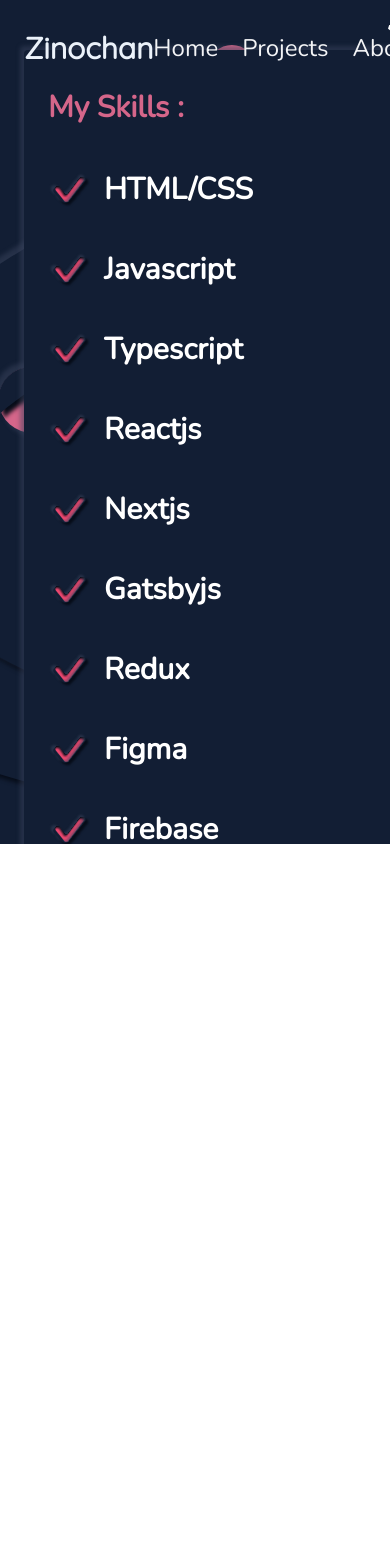
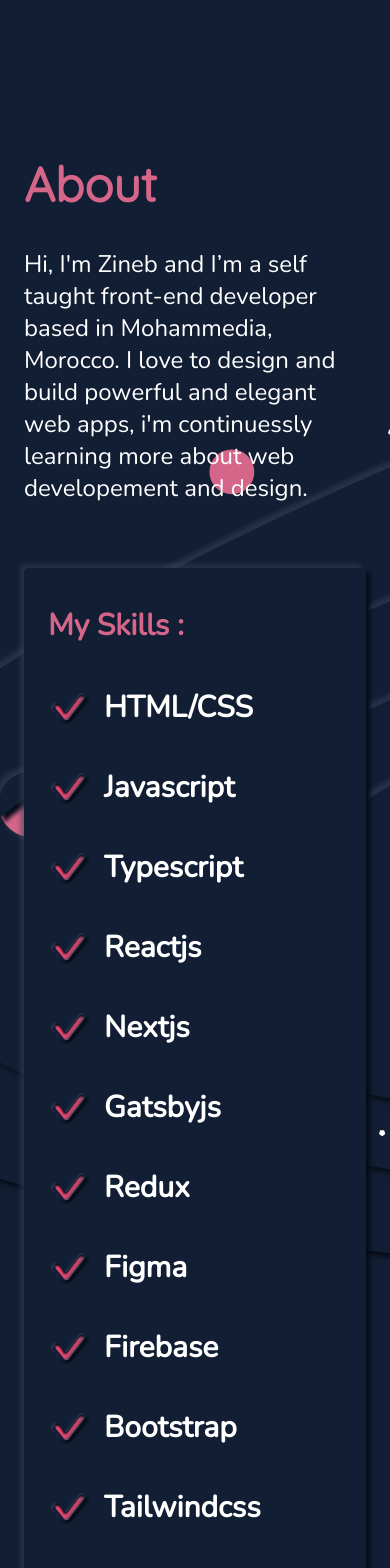
Before and after one commit to ZinoChan/neumorphism, a React (Create React App) app: page /about in a window 390 px wide. Shown: the top 1568 px of the page. Before the commit the page ends 844 px from the top, so only its background shows below. Built offline with nearby package versions, Linux system fonts and the light colour scheme.

Commit message:
finish responsive design

```diff
--- a/src/App.js
+++ b/src/App.js
@@ -11,7 +11,7 @@ function App() {
     setDarkTheme(!darkTheme);
   };
   return (
-    <main className='overflow-x-hidden min-h-screen min-w-screen bg-light-theme dark:bg-dark-theme transition-all duration-150'>
+    <main className='overflow-x-hidden min-h-screen min-w-screen bg-light-theme dark:bg-dark-theme '>
       <Header darkTheme={darkTheme} toggleTheme={toggleTheme} />
       <AppRoute darkTheme={darkTheme} />
     </main>
--- a/src/components/Header.jsx
+++ b/src/components/Header.jsx
@@ -2,7 +2,7 @@ import NavList from "./ui/NavList";
 
 const Header = ({ darkTheme, toggleTheme }) => {
   return (
-    <header className='fixed w-screen py-6 top-0 left-0 z-10'>
+    <header className='absolute top-0 left-0 w-screen py-6 top-0 left-0 z-10 hidden lg:block'>
       <div className='max-w-screen-2xl mx-auto px-6'>
         <nav className='flex items-center justify-between'>
           <div className='logo'>
--- a/src/components/Theme.jsx
+++ b/src/components/Theme.jsx
@@ -11,7 +11,7 @@ const Theme = ({ darkTheme, toggleTheme }) => {
       text-dark-theme active:shadow-light-inset
       dark:active:shadow-dark-inset dark:text-white
       dark:bg-dark-theme dark:shadow-dark-theme p-2
-      rounded-full text-2xl'
+      rounded-full text-2xl w-12 h-12 flex items-center justify-center'
     >
       {darkTheme ? (
         <FontAwesomeIcon icon={faSun} />
--- a/src/components/ui/Button.jsx
+++ b/src/components/ui/Button.jsx
@@ -3,7 +3,7 @@ import { motion } from "framer-motion";
 const Button = ({
   children,
   rounded = "rounded",
-  padding = "px-8 py-3",
+  padding = "md:px-8 md:py-3 sm:px-6 px-4 py-2",
   className = "",
   inset = false,
   onClick,
@@ -21,7 +21,7 @@ const Button = ({
       font-nunito
             focus:outline-none
            ${rounded} ${padding}
-            ${className} text-2xl text-dark-theme
+            ${className} md:text-2xl text-md text-dark-theme
             bg-light-theme ${
               inset
                 ? "shadow-light-inset dark:shadow-dark-inset text-main dark:text-main"
--- a/src/components/ui/ProjectCard.jsx
+++ b/src/components/ui/ProjectCard.jsx
@@ -18,7 +18,7 @@ const ProjectCard = ({ custom }) => {
       custom={custom}
       className='rounded bg-light-theme
      shadow-light-theme dark:bg-dark-theme
-     dark:shadow-dark-theme p-6'
+     dark:shadow-dark-theme md:p-6 p-2'
     >
       <motion.div
         variants={slideUp}
@@ -48,7 +48,7 @@ const ProjectCard = ({ custom }) => {
         initial='initial'
         animate='visible'
         custom={custom + 0.9}
-        className='rounded p-6 bg-light-theme shadow-light-theme dark:bg-dark-theme dark:shadow-dark-theme mb-6'
+        className='rounded md:p-6 p-2  bg-light-theme shadow-light-theme dark:bg-dark-theme dark:shadow-dark-theme mb-6'
       >
         <img src={run} alt='ecommerce project' className='w-full rounded' />
       </motion.div>
--- a/src/components/ui/Title.jsx
+++ b/src/components/ui/Title.jsx
@@ -5,7 +5,7 @@ const Title = ({ motion, variants, children }) => {
       initial='initial'
       animate='visible'
       custom={0.1}
-      className='text-6xl font-bold font-custom text-main mb-6'
+      className='mb-10 sm:text-6xl text-5xl font-bold font-custom text-main xl:mb-6'
     >
       {children}
     </motion.h2>
--- a/src/data.js
+++ b/src/data.js
@@ -23,3 +23,18 @@ export const socials = [
   { link: "https://github.com/ZinoChan", icon: faInstagram, id: "lkdjozj" },
   { link: "https://github.com/ZinoChan", icon: faTwitter, id: "lkdjozijs" },
 ];
+
+export const skills = [
+  "HTML/CSS",
+  "Javascript",
+  "Typescript",
+  "Reactjs",
+  "Nextjs",
+  "Gatsbyjs",
+  "Redux",
+  "Figma",
+  "Firebase",
+  "Bootstrap",
+  "Tailwindcss",
+  "Webpack",
+];
--- a/src/pages/About.jsx
+++ b/src/pages/About.jsx
@@ -1,19 +1,25 @@
-import { slideUp, slideDown } from "../utils/motionVariants";
+import {
+  slideUp,
+  slideToRight,
+  slideToLeft,
+  slideDown,
+} from "../utils/motionVariants";
 import { motion } from "framer-motion";
 import Title from "../components/ui/Title";
 import darkCheckMark from "../images/dark_check.svg";
 import lightCheckMark from "../images/light_check.svg";
 import darkBg from "../images/darkBg.svg";
 import lightBg from "../images/lightBg.svg";
+import { skills } from "../data";
 
 const About = ({ darkTheme }) => {
   return (
     <section
-      className='relative min-h-screen bg-right bg-right bg-no-repeat'
+      className='relative min-h-screen bg-right bg-right bg-no-repeat 2xl:pt-0 pt-40'
       style={{ backgroundImage: `url(${darkTheme ? darkBg : lightBg})` }}
     >
       <div className='max-w-screen-2xl mx-auto px-6 min-h-screen'>
-        <div className='absolute  top-1/2 transform -translate-y-1/2 w-full'>
+        <div className='xl:absolute  xl:top-1/2 xl:transform xl:-translate-y-1/2 w-full'>
           <Title variants={slideUp} motion={motion}>
             About
           </Title>
@@ -24,9 +30,10 @@ const About = ({ darkTheme }) => {
             custom={0.3}
             className='mb-16 text-2xl text-gray-900 dark:text-white font-nunito max-w-screen-lg'
           >
-            I’m a self taught front-end developer based in Mohammedia, Morocco.
-            I love to design and build powerful and elegant web apps, i'm
-            continuessly learning more about web developement and design.
+            Hi, I'm Zineb and I’m a self taught front-end developer based in
+            Mohammedia, Morocco. I love to design and build powerful and elegant
+            web apps, i'm continuessly learning more about web developement and
+            design.
           </motion.p>
           <div
             className='rounded bg-light-theme
@@ -35,46 +42,39 @@ const About = ({ darkTheme }) => {
          max-w-screen-lg
          '
           >
-            <h3 className='font-bold text-main font-nunito text-3xl mb-10'>
-              My Skills :
-            </h3>
-            <motion.ul
-              variants={slideUp}
+            <motion.h3
+              variants={slideDown}
               initial='initial'
               animate='visible'
               custom={0.4}
-              className='grid xl:grid-cols-3 gap-8 xl:grid-rows-4'
+              className='font-bold text-main font-nunito text-3xl mb-10'
             >
-              {[
-                "HTML/CSS",
-                "Javascript",
-                "Typescript",
-                "Reactjs",
-                "Nextjs",
-                "Gatsbyjs",
-                "Redux",
-                "Figma",
-                "Firebase",
-                "Bootstrap",
-                "Tailwindcss",
-                "Webpack",
-              ].map((skill, i) => (
-                <motion.li
-                  key={i}
-                  variants={slideDown}
-                  className='flex space-x-2 items-center'
-                >
-                  <img
+              My Skills :
+            </motion.h3>
+            <ul className='grid lg:grid-cols-3 gap-8 xl:grid-rows-4 md:grid-cols-2 md:grid-rows-3'>
+              {skills.map((skill, i) => (
+                <motion.li key={i} className='flex space-x-2 items-center'>
+                  <motion.img
+                    variants={slideToRight}
+                    initial='initial'
+                    animate='visible'
+                    custom={0.5 * i}
                     src={darkTheme ? darkCheckMark : lightCheckMark}
                     alt='check mark'
                     className='w-12 h-12'
                   />
-                  <span className='text-3xl font-bold text-gray-900 dark:text-white font-nunito max-w-screen-lg'>
+                  <motion.span
+                    variants={slideToLeft}
+                    initial='initial'
+                    animate='visible'
+                    custom={0.5 * i}
+                    className='text-3xl font-bold text-gray-900 dark:text-white font-nunito max-w-screen-lg'
+                  >
                     {skill}
-                  </span>
+                  </motion.span>
                 </motion.li>
               ))}
-            </motion.ul>
+            </ul>
           </div>
         </div>
       </div>
--- a/src/pages/Projects.jsx
+++ b/src/pages/Projects.jsx
@@ -13,18 +13,18 @@ const Projects = () => {
   };
 
   return (
-    <section className='min-h-screen'>
+    <section className='min-h-screen 2xl:p-0 pt-32'>
       <div className='max-w-screen-2xl relative mx-auto px-6 min-h-screen'>
-        <div className='absolute  top-1/2 transform -translate-y-1/2 w-full'>
+        <div className=' xl:absolute  xl:top-1/2 xl:transform xl:-translate-y-1/2 w-full'>
           <Title variants={slideUp} motion={motion}>
             Projects
           </Title>
 
-          <div className='flex justify-between max-w-screen-md mx-auto mb-10'>
+          <div className='flex justify-between flex-wrap max-w-screen-md  mx-auto mb-10'>
             {["React", "Nextjs", "Gatsbyjs", "Web Design"].map((topic, i) => (
               <Button
                 onClick={() => onTopicClick(topic)}
-                className='dark:text-white'
+                className='dark:text-white md:mb-0 mb-6 md:mx-0 mx-auto'
                 inset={topic === current}
                 variants={slideDown}
                 custom={0.1 * i}
@@ -33,7 +33,7 @@ const Projects = () => {
               </Button>
             ))}
           </div>
-          <div className='grid xl:grid-cols-2 gap-4 max-w-screen-xl mx-auto'>
+          <div className='grid lg:grid-cols-2 gap-8 lg:px-4 xl:px-0 2xl:max-w-screen-xl lg:max-w-screen-lg md:max-w-screen-sm mx-auto'>
             <ProjectCard custom={0.6} />
             <ProjectCard custom={0.7} />
           </div>
```
Also changed, not shown: src/pages/Contact.jsx (+10 -7 lines), src/pages/Home.jsx (+8 -8 lines), 1 other file (tests, documents, lock files or other folders).
